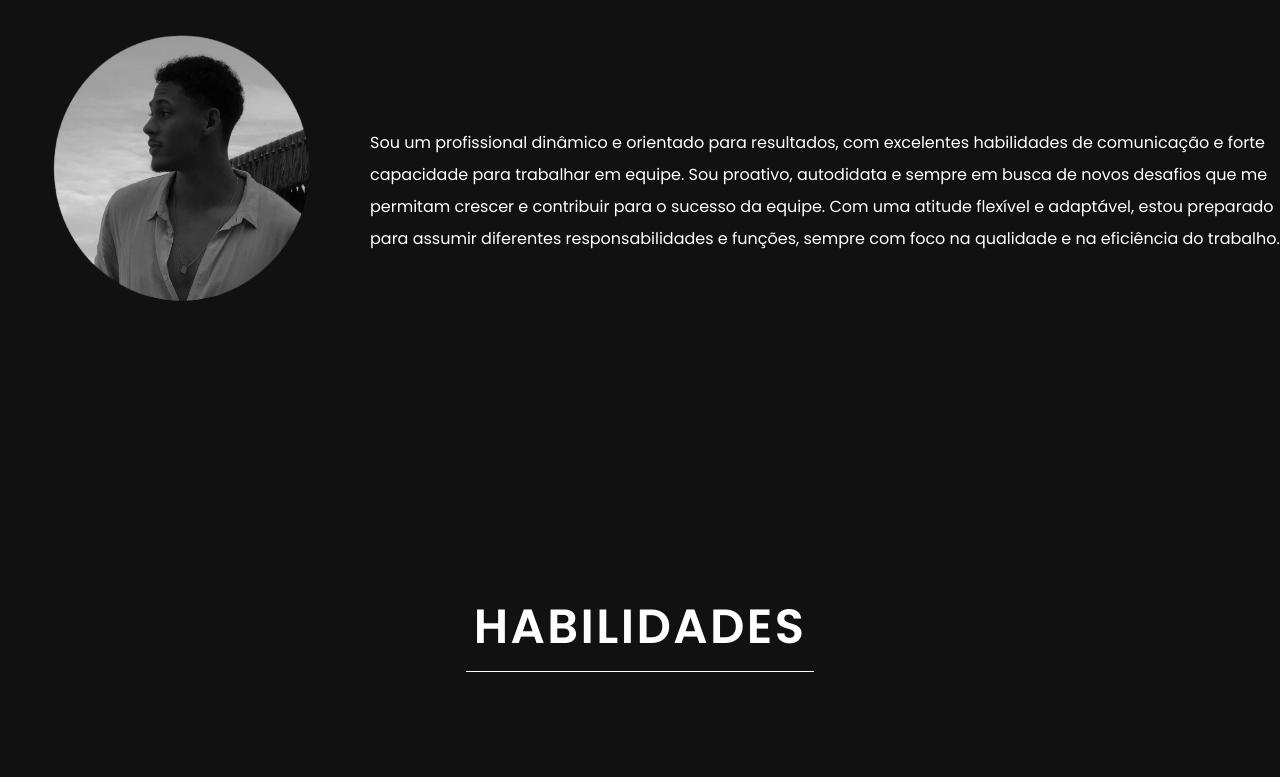
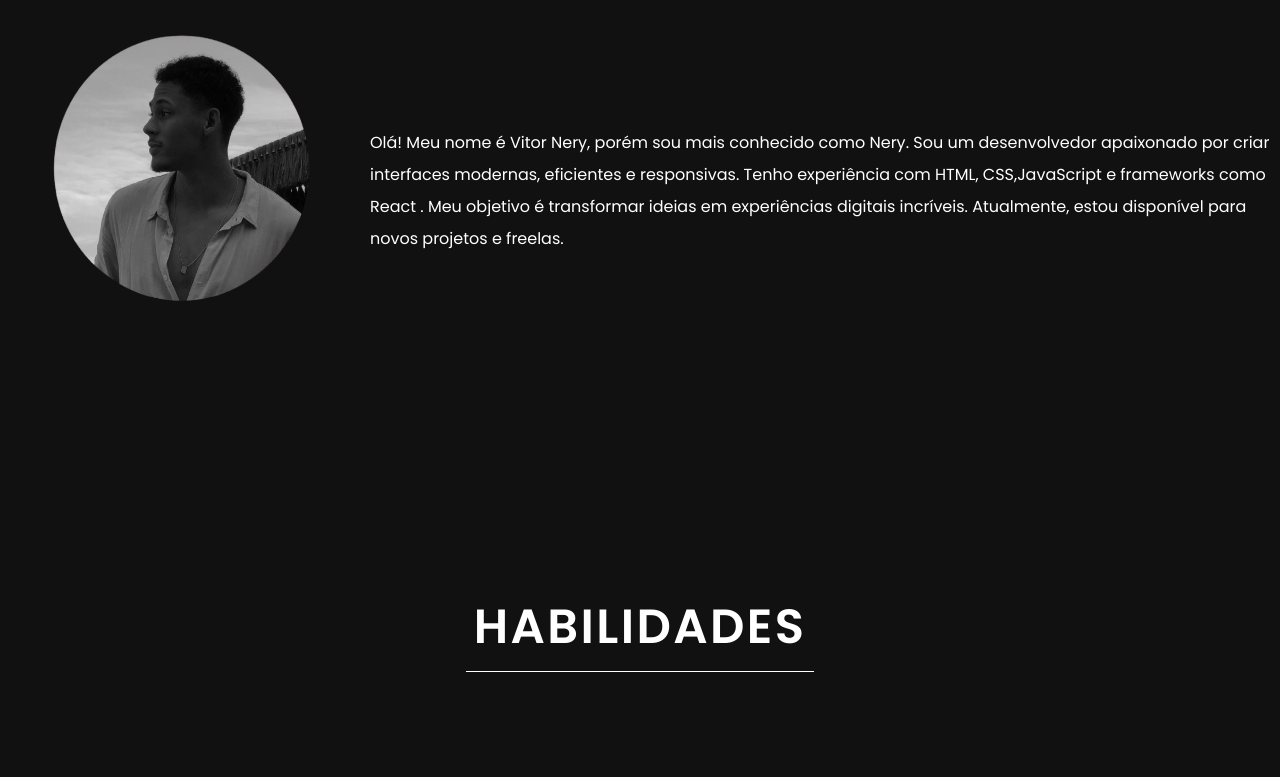
Before and after one commit to vtnery11/portif-lio, a plain HTML site: page index.html in a window 1280 px wide. Shown: the part 1020-1797 px from the top of the page. Drawn offline with Linux system fonts and the light colour scheme.

Commit message:
index.html

```diff
--- a/index.html
+++ b/index.html
@@ -39,13 +39,12 @@
         <div class="about-me-content">
           <img src="./images/vt02.png" alt="Vitor Nery" />
           <p>
-            Sou um profissional dinâmico e orientado para resultados, com
-            excelentes habilidades de comunicação e forte capacidade para
-            trabalhar em equipe. Sou proativo, autodidata e sempre em busca de
-            novos desafios que me permitam crescer e contribuir para o sucesso
-            da equipe. Com uma atitude flexível e adaptável, estou preparado
-            para assumir diferentes responsabilidades e funções, sempre com foco
-            na qualidade e na eficiência do trabalho.
+            Olá! Meu nome é Vitor Nery, porém sou mais conhecido como Nery. Sou
+            um desenvolvedor apaixonado por criar interfaces modernas,
+            eficientes e responsivas. Tenho experiência com HTML, CSS,JavaScript
+            e frameworks como React . Meu objetivo é transformar ideias em
+            experiências digitais incríveis. Atualmente, estou disponível para
+            novos projetos e freelas.
           </p>
         </div>
       </div>
```
